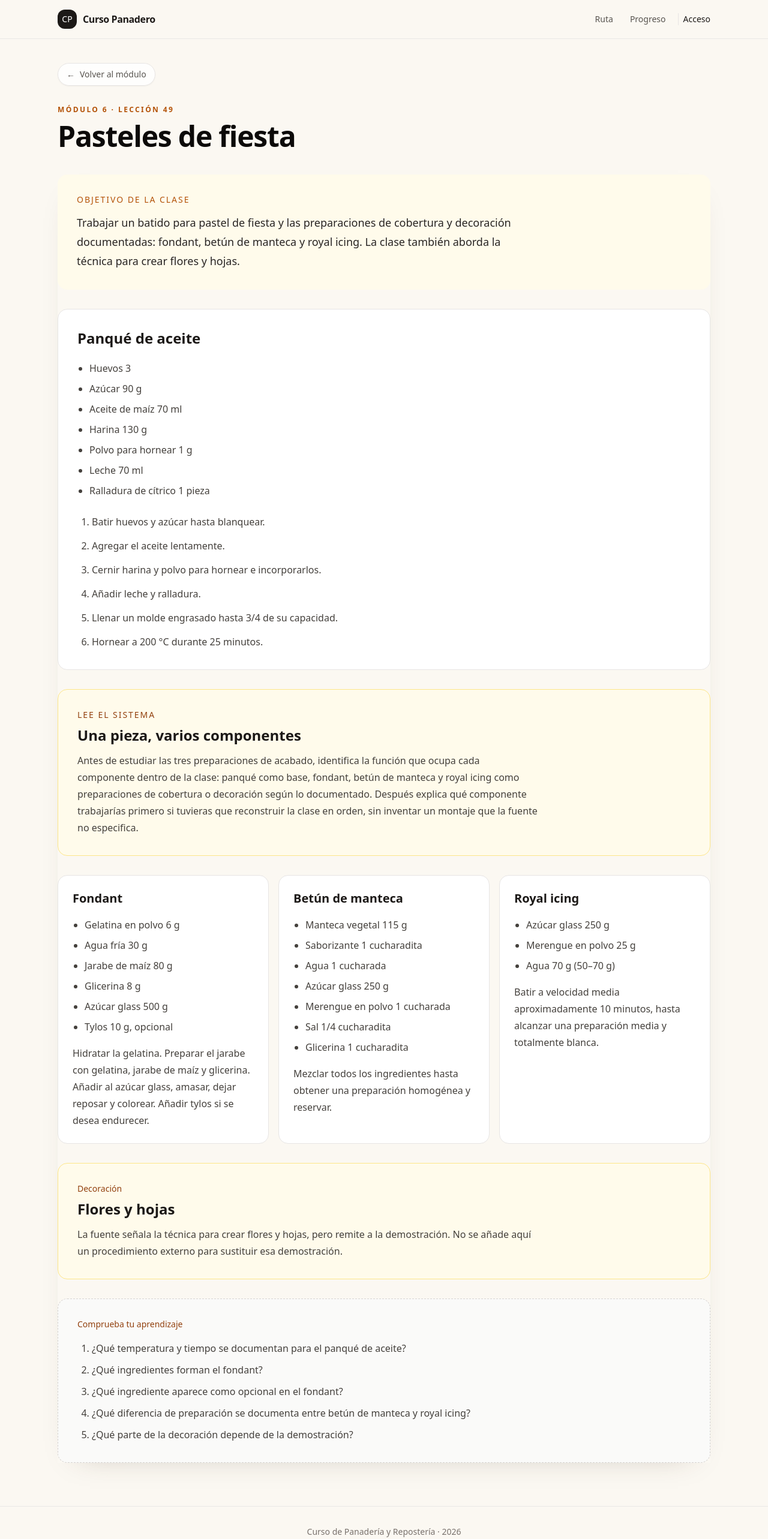
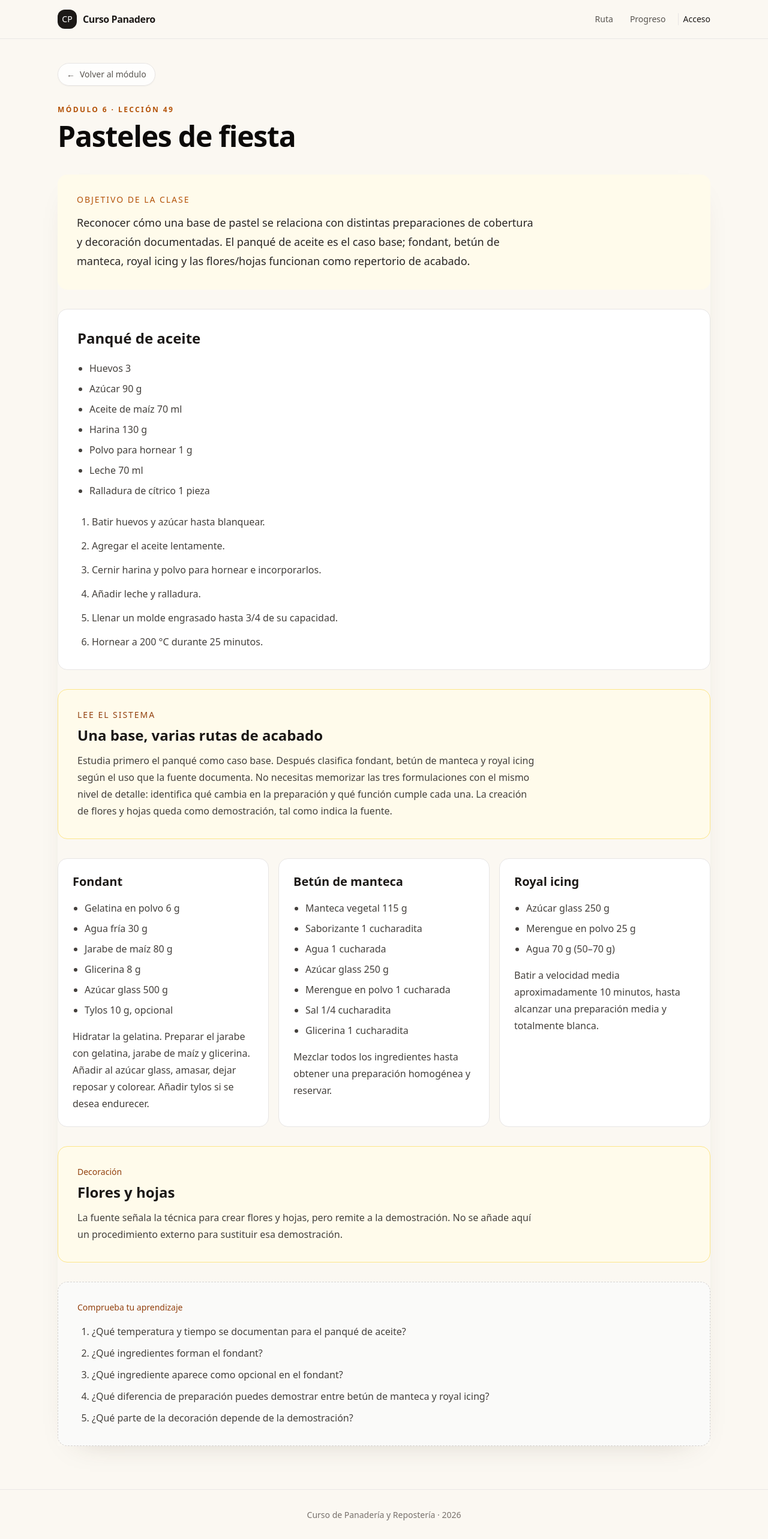
Before and after one commit to Drworm82/CursoPanadero, a Next.js app: page /leccion-pasteles-de-fiesta in a window 1280 px wide. Shown: the top 2566 px of the page at 60% size. Built offline with nearby package versions, Linux system fonts and the light colour scheme; no server answers.

Commit message:
Refine party cake lesson focus

```diff
--- a/pages/leccion-pasteles-de-fiesta.js
+++ b/pages/leccion-pasteles-de-fiesta.js
@@ -8,7 +8,7 @@ export default function LessonPage() {
       <div className="space-y-8">
         <section className="rounded-2xl bg-amber-50 p-6 sm:p-8">
           <p className="text-sm font-medium uppercase tracking-[0.14em] text-amber-700">Objetivo de la clase</p>
-          <p className="mt-3 max-w-3xl text-lg leading-8 text-stone-800">Trabajar un batido para pastel de fiesta y las preparaciones de cobertura y decoración documentadas: fondant, betún de manteca y royal icing. La clase también aborda la técnica para crear flores y hojas.</p>
+          <p className="mt-3 max-w-3xl text-lg leading-8 text-stone-800">Reconocer cómo una base de pastel se relaciona con distintas preparaciones de cobertura y decoración documentadas. El panqué de aceite es el caso base; fondant, betún de manteca, royal icing y las flores/hojas funcionan como repertorio de acabado.</p>
         </section>
 
         <section className="rounded-2xl border border-stone-200 bg-white p-6 sm:p-8">
@@ -28,8 +28,8 @@ export default function LessonPage() {
 
         <section className="rounded-2xl border border-amber-200 bg-amber-50 p-6 sm:p-8">
           <p className="text-sm font-medium uppercase tracking-[0.14em] text-amber-800">Lee el sistema</p>
-          <h2 className="mt-2 text-2xl font-semibold text-stone-900">Una pieza, varios componentes</h2>
-          <p className="mt-3 max-w-3xl leading-7 text-stone-700">Antes de estudiar las tres preparaciones de acabado, identifica la función que ocupa cada componente dentro de la clase: panqué como base, fondant, betún de manteca y royal icing como preparaciones de cobertura o decoración según lo documentado. Después explica qué componente trabajarías primero si tuvieras que reconstruir la clase en orden, sin inventar un montaje que la fuente no especifica.</p>
+          <h2 className="mt-2 text-2xl font-semibold text-stone-900">Una base, varias rutas de acabado</h2>
+          <p className="mt-3 max-w-3xl leading-7 text-stone-700">Estudia primero el panqué como caso base. Después clasifica fondant, betún de manteca y royal icing según el uso que la fuente documenta. No necesitas memorizar las tres formulaciones con el mismo nivel de detalle: identifica qué cambia en la preparación y qué función cumple cada una. La creación de flores y hojas queda como demostración, tal como indica la fuente.</p>
         </section>
 
         <section className="grid gap-4 md:grid-cols-3">
@@ -62,7 +62,7 @@ export default function LessonPage() {
             <li>¿Qué temperatura y tiempo se documentan para el panqué de aceite?</li>
             <li>¿Qué ingredientes forman el fondant?</li>
             <li>¿Qué ingrediente aparece como opcional en el fondant?</li>
-            <li>¿Qué diferencia de preparación se documenta entre betún de manteca y royal icing?</li>
+            <li>¿Qué diferencia de preparación puedes demostrar entre betún de manteca y royal icing?</li>
             <li>¿Qué parte de la decoración depende de la demostración?</li>
           </ol>
         </section>
```
